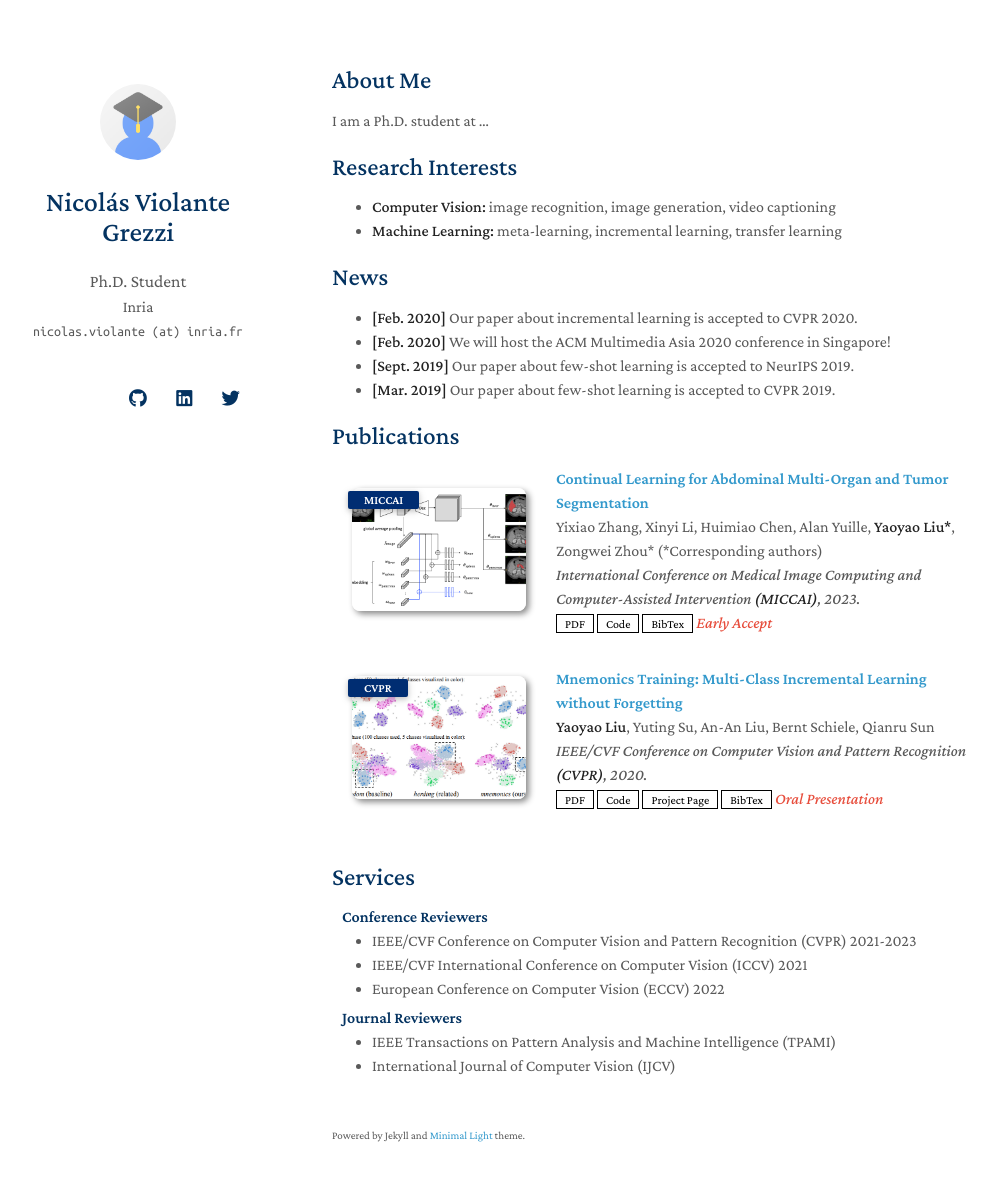
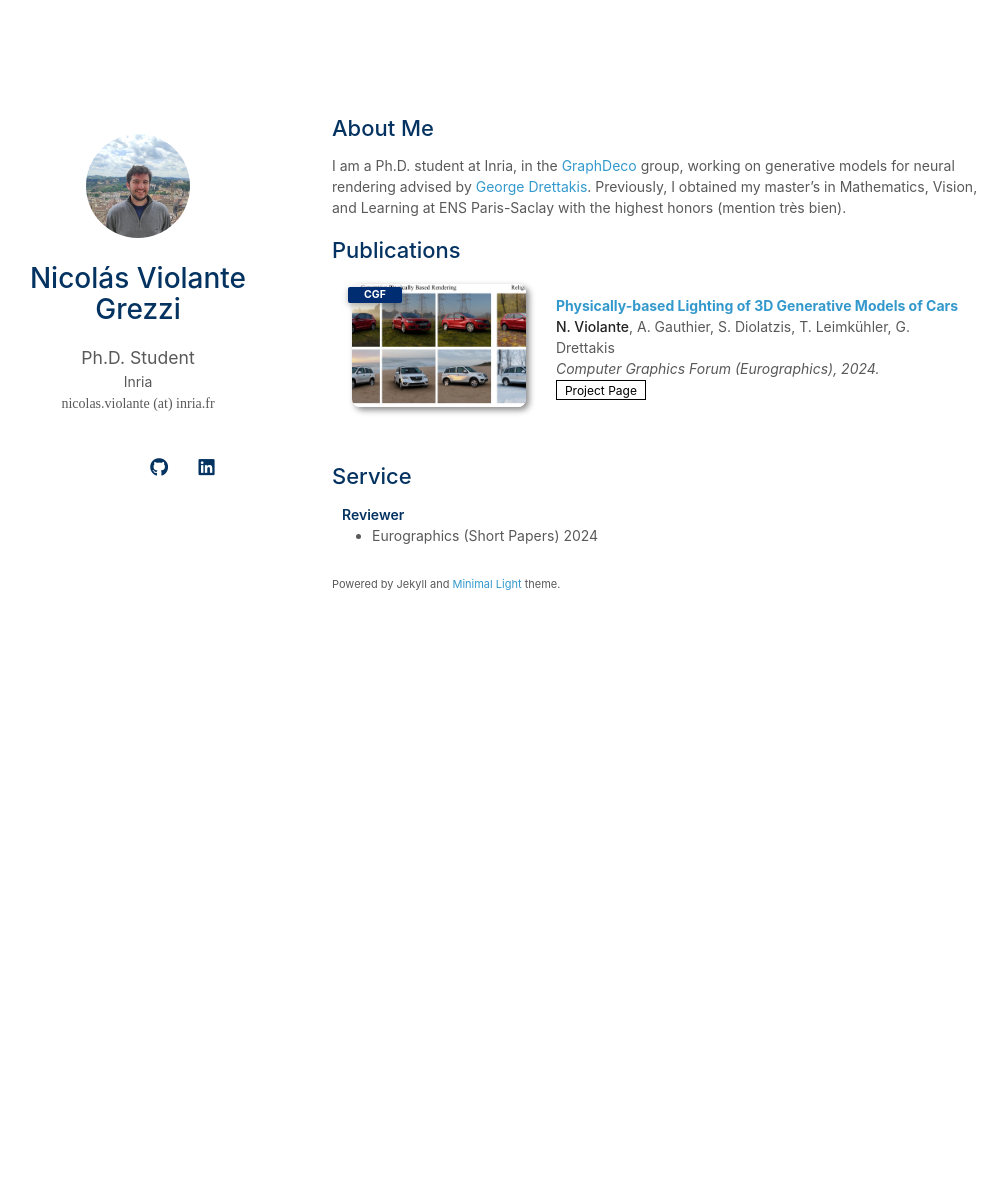
Before and after one commit to nviolante25/nviolante25.github.io, a Jekyll site: the page built from index.md, in a window 1280 px wide and 1216 px high. Shown: the top 1181 px of the window, without its empty margins (138-1145 px from the left). Built offline with Jekyll 4.4.1, drawn with Linux system fonts in a browser that asks for light colours; nearby versions of some CDN libraries; a style sheet for code colours, icons or effects is not loaded; our own code applies the rules of GitHub Pages for plain Markdown files.

Commit message:
add my data

```diff
--- a/_config.yml
+++ b/_config.yml
@@ -13,14 +13,13 @@ canonical: https://minimal-light-theme.yliu.me/
 # Links
 # If you don't need one of them, you may delete the corresponding line.
 google_scholar: https://scholar.google.com/
-cv_link: assets/files/curriculum_vitae.pdf
+cv_link: assets/files/resume.pdf
 github_link: https://github.com/nviolante25
-linkedin: https://www.linkedin.com/nicolas-violante-grezzi
-twitter: https://twitter.com/
+linkedin: https://www.linkedin.com/in/nicolas-violante-grezzi
 
 # Images (e.g., your profile picture and your website's favicon)
 # "favicon" and "favicon_dark" are used for the light and dark modes, respectively.
-avatar: ./assets/img/avatar.png
+avatar: ./assets/img/avatar.jpeg
 favicon: ./assets/img/favicon.png
 favicon_dark: ./assets/img/favicon-dark.png
 
@@ -34,7 +33,7 @@ auto_dark_mode: true
 
 # Font
 # You can use this option to choose between Serif or Sans Serif fonts.
-font: "Serif" # or "Sans Serif"
+font: "Sans Serif" # or "Sans Serif"
 
 # Google Analytics ID
 # Please remove this if you don't use Google Analytics
--- a/_data/publications.yml
+++ b/_data/publications.yml
@@ -1,22 +1,11 @@
 main:
 
-  - title: Continual Learning for Abdominal Multi-Organ and Tumor Segmentation
-    authors: Yixiao Zhang, Xinyi Li, Huimiao Chen, Alan Yuille, <strong>Yaoyao Liu*</strong>, Zongwei Zhou* (*Corresponding authors)
-    conference_short: MICCAI
-    conference: International Conference on Medical Image Computing and Computer-Assisted Intervention <strong>(MICCAI)</strong>, 2023.
-    pdf: https://arxiv.org/pdf/2306.00988.pdf
-    code: https://github.com/MrGiovanni/ContinualLearning
-    bibtex: https://bib.yliu.me/MICCAI23.txt
-    image: ./assets/img/teaser_example_2.png
-    notes: Early Accept
-
-  - title: "Mnemonics Training: Multi-Class Incremental Learning without Forgetting"
-    authors: <strong>Yaoyao Liu</strong>, Yuting Su, An-An Liu, Bernt Schiele, Qianru Sun
-    conference_short: CVPR
-    conference: IEEE/CVF Conference on Computer Vision and Pattern Recognition <strong>(CVPR)</strong>, 2020.
-    pdf: https://arxiv.org/pdf/2002.10211.pdf
-    code: https://github.com/yaoyao-liu/class-incremental-learning/tree/main/mnemonics-training
-    page: https://class-il.mpi-inf.mpg.de/mnemonics/
-    bibtex: https://class-il.mpi-inf.mpg.de/mnemonics/
-    notes: Oral Presentation
-    image: ./assets/img/teaser_example.png
+  - title: Physically-based Lighting of 3D Generative Models of Cars
+    authors: <strong>N. Violante</strong>, A. Gauthier, S. Diolatzis, T. Leimkühler, G. Drettakis
+    conference_short: CGF
+    conference: Computer Graphics Forum (Eurographics), 2024.
+    pdf:
+    code:
+    page: https://repo-sam.inria.fr/fungraph/lighting-3d-generative-cars
+    bibtex:
+    image: ./assets/img/teaser_2024_gancars.png
--- a/_includes/services.md
+++ b/_includes/services.md
@@ -1,16 +1,7 @@
-## Services
+## Service
 
-<h4 style="margin:0 10px 0;">Conference Reviewers</h4>
+<h4 style="margin:0 10px 0;">Reviewer</h4>
 
 <ul style="margin:0 0 5px;">
-  <li><a href="http://cvpr2023.thecvf.com/"><autocolor>IEEE/CVF Conference on Computer Vision and Pattern Recognition (CVPR) 2021-2023</autocolor></a></li>
-  <li><a href="http://iccv2021.thecvf.com/"><autocolor>IEEE/CVF International Conference on Computer Vision (ICCV) 2021</autocolor></a></li>
-  <li><a href="https://eccv2022.ecva.net/"><autocolor>European Conference on Computer Vision (ECCV) 2022</autocolor></a></li>
+  <li>Eurographics (Short Papers) 2024</li>
 </ul>
-
-<h4 style="margin:0 10px 0;">Journal Reviewers</h4>
-
-<ul style="margin:0 0 20px;">
-  <li><a href="https://www.computer.org/csdl/journal/tp"><autocolor>IEEE Transactions on Pattern Analysis and Machine Intelligence (TPAMI)</autocolor></a></li>
-  <li><a href="https://www.springer.com/journal/11263"><autocolor>International Journal of Computer Vision (IJCV)</autocolor></a></li>
-</ul>
--- a/index.md
+++ b/index.md
@@ -4,19 +4,8 @@ layout: homepage
 
 ## About Me
 
-I am a Ph.D. student at ...
+I am a Ph.D. student at Inria, in the <a href="https://team.inria.fr/graphdeco/">GraphDeco</a> group, working on generative models for neural rendering advised by <a href="https://www-sop.inria.fr/members/George.Drettakis/">George Drettakis</a>. Previously, I obtained my master's in Mathematics, Vision, and Learning at ENS Paris-Saclay with the highest honors (mention très bien).
 
-## Research Interests
-
-- **Computer Vision:** image recognition, image generation, video captioning
-- **Machine Learning:** meta-learning, incremental learning, transfer learning
-
-## News
-
-- **[Feb. 2020]** Our paper about incremental learning is accepted to CVPR 2020.
-- **[Feb. 2020]** We will host the ACM Multimedia Asia 2020 conference in Singapore!
-- **[Sept. 2019]** Our paper about few-shot learning is accepted to NeurIPS 2019.
-- **[Mar. 2019]** Our paper about few-shot learning is accepted to CVPR 2019.
 
 {% include_relative _includes/publications.md %}
 
```
Also changed, not shown: assets/img/avatar.jpeg (added), assets/img/avatar.png (deleted), assets/img/teaser_2024_gancars.png (added), 3 other files.
